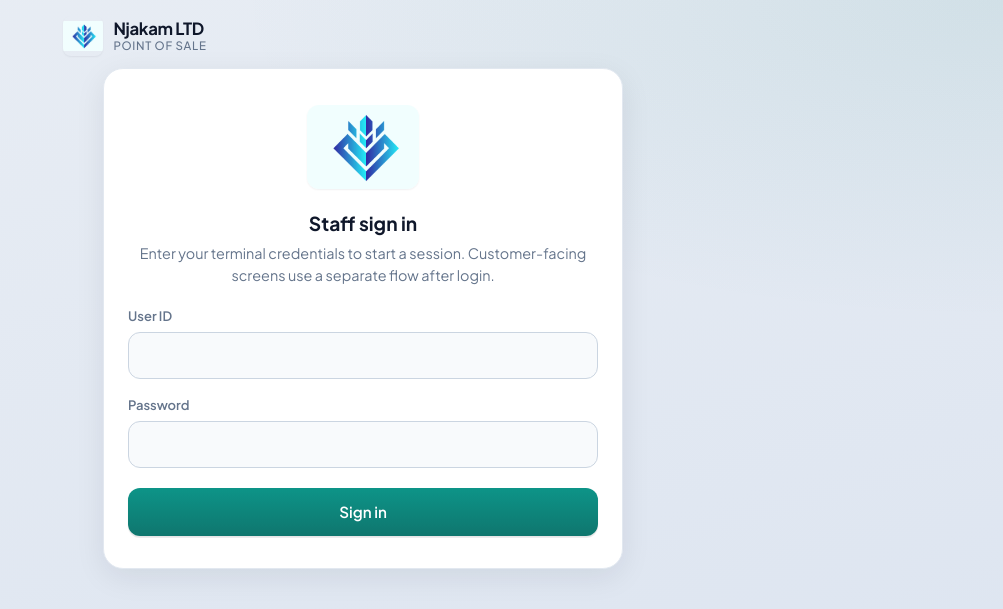
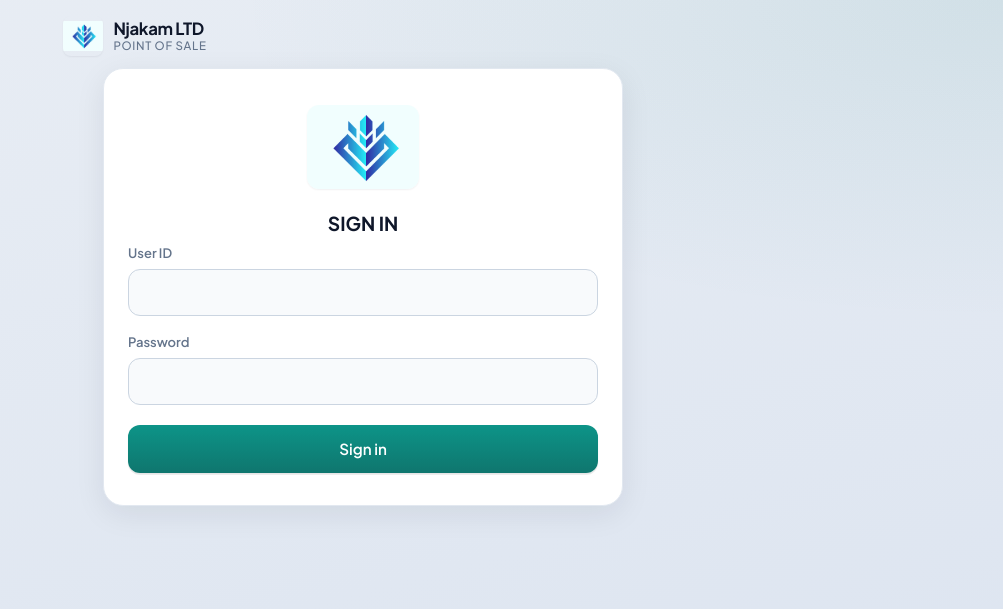
Before and after one commit to rutlandpos/C-C, a Flask app: page /login in a window 1280 px wide. Shown: the top 609 px of the page, without its empty margins (277-1280 px from the left). Run offline with Flask 3, Linux system fonts and the light colour scheme.

Commit message:
update login page

```diff
--- a/templates/login.html
+++ b/templates/login.html
@@ -9,8 +9,7 @@
     width="112"
     height="112"
   />
-  <h2>Staff sign in</h2>
-  <p class="login-lead">Enter your terminal credentials to start a session. Customer-facing screens use a separate flow after login.</p>
+  <h2>SIGN IN</h2>
   <form method="POST" class="form-wrap">
     <label for="username">User ID</label>
     <input type="text" id="username" name="username" required autocomplete="username" />
```
